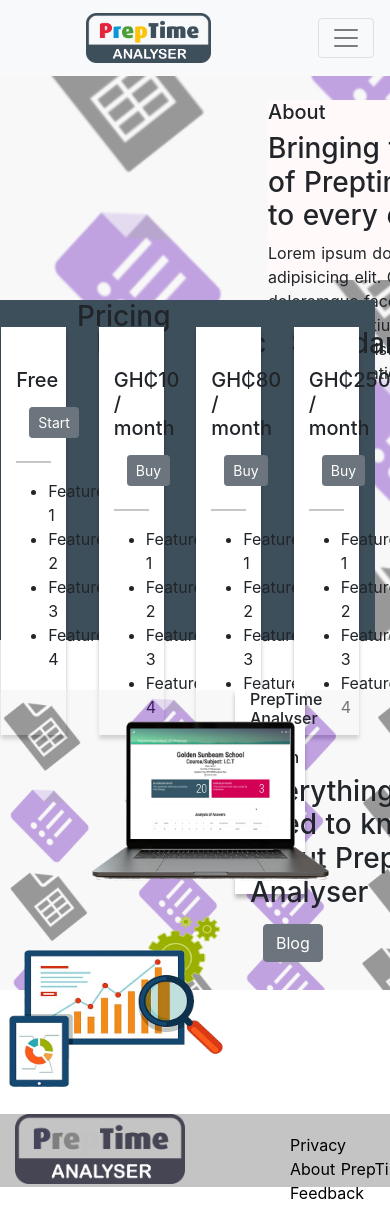
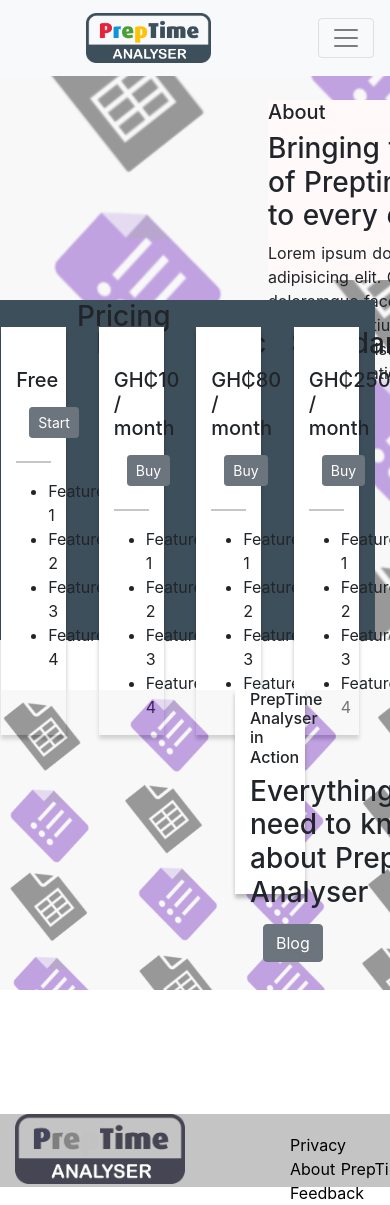
Before and after one commit to Scribble-Works/preptimeanalyser, a Nuxt app: page /about in a window 390 px wide. Shown: the top 1205 px of the page. Built offline with nearby package versions, Linux system fonts and the light colour scheme.

Commit message:
implemeting fonts and working on mobile view

```diff
--- a/pages/about.vue
+++ b/pages/about.vue
@@ -79,6 +79,7 @@
           <a class="btn btn-secondary btn-blog" href="#" role="button">Blog</a>
         </div>
       </div>
+
       <div class="col-auto">
         <img src="~assets/images/analser2.png" height="206px" width="281px" alt="" />
       </div>
@@ -166,4 +167,8 @@
   box-shadow: 0px 4px 4px rgba(0, 0, 0, 0.25);
   background: #FFFFFF;
 }
+.blog .col-auto{
+  position: relative;
+  left: 750px;
+}
 </style>
--- a/pages/contact.vue
+++ b/pages/contact.vue
@@ -52,6 +52,7 @@
 }
 
 form .btn .btn-secondary {
+  position: relative;
   width: 251px;
   left: 324px;
   top: 20px;
@@ -95,4 +96,5 @@ form {
   position: relative;
   top: 80px;
 }
+
 </style>
```
